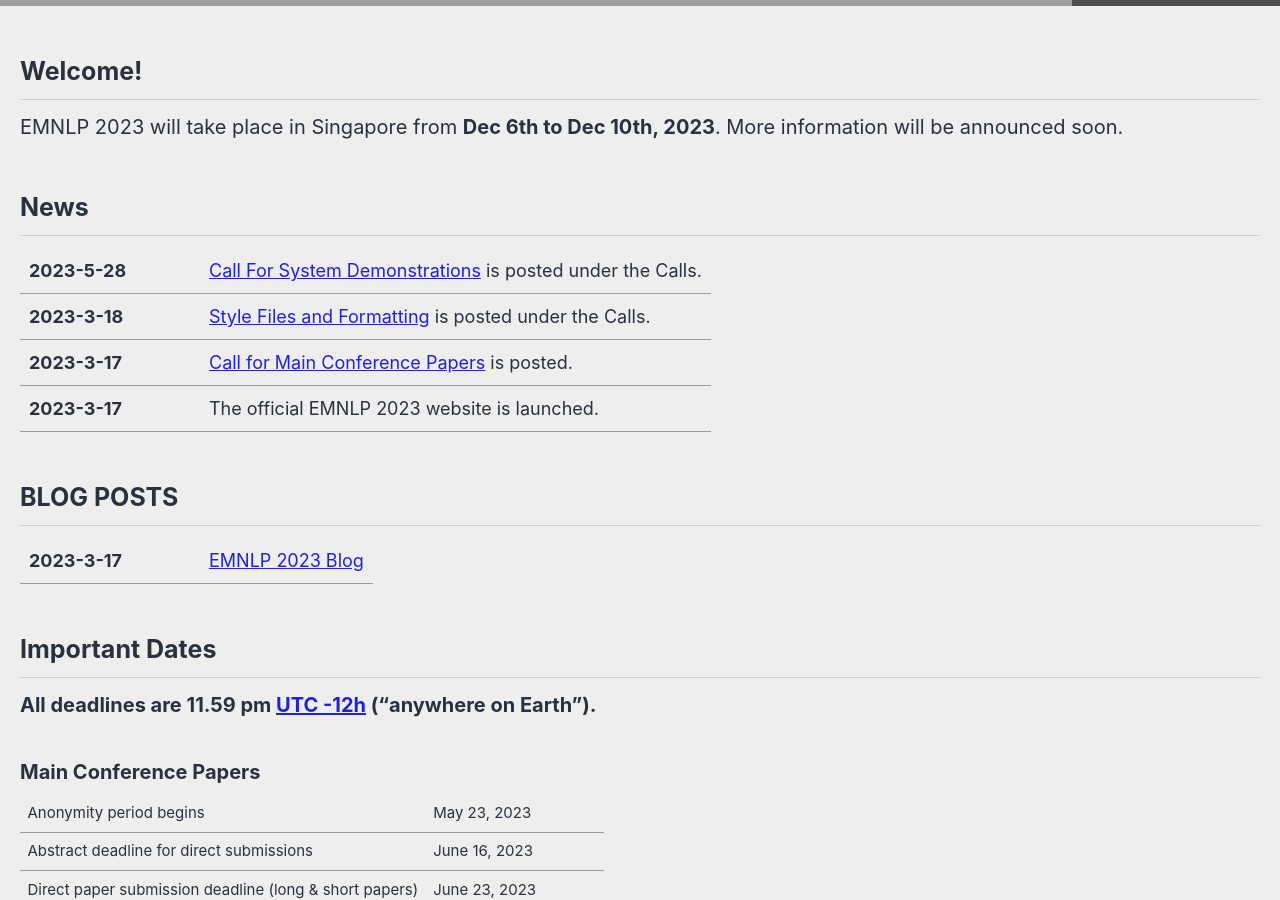
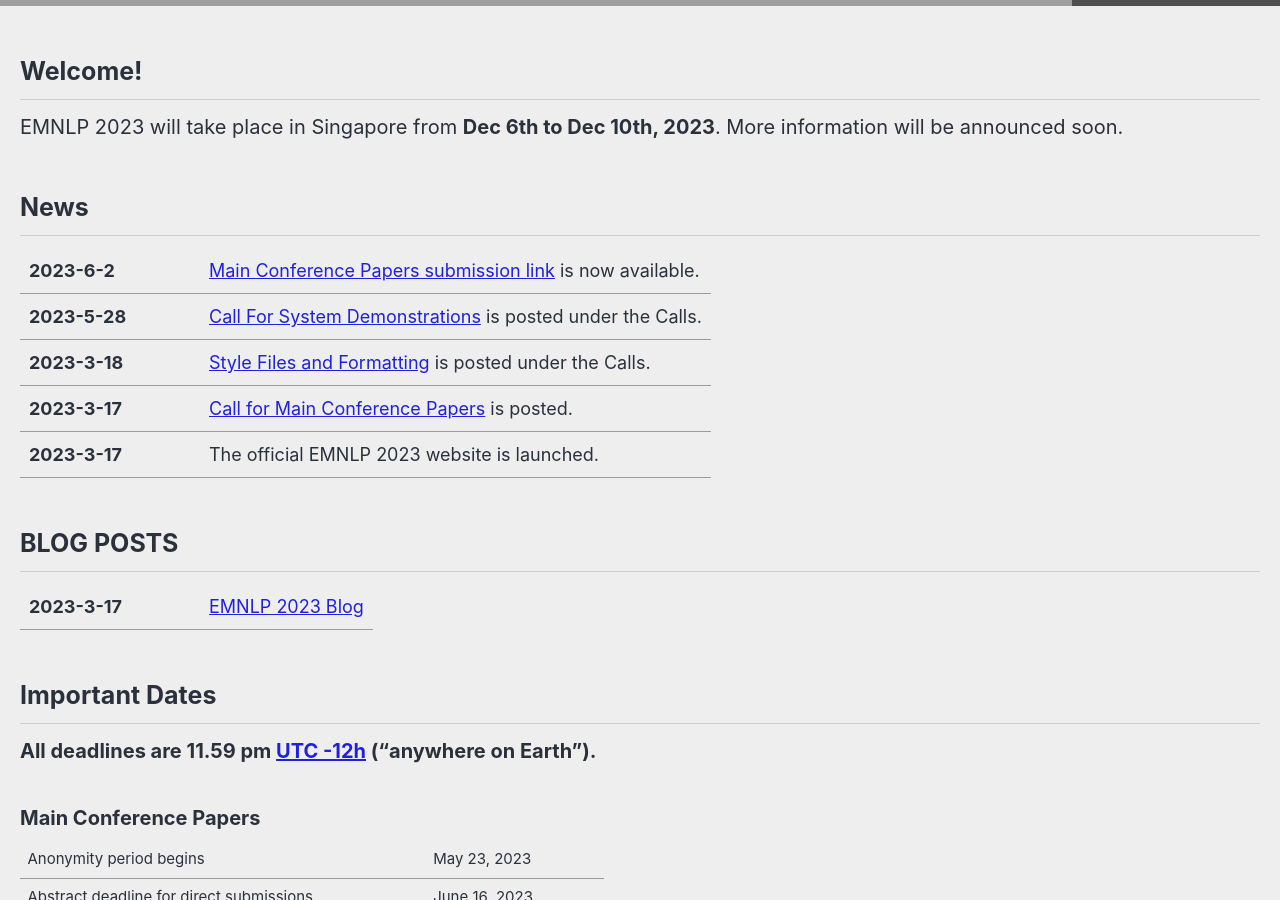
Before and after one commit to acl-org/emnlp-2023, a Jekyll site: the page built from _pages/home.md, in a window 1280 px wide and 900 px high, scrolled down 449 px. Built offline with Jekyll 4.4.1, drawn with Linux system fonts in a browser that asks for light colours; cached includes are drawn as plain includes; nearby versions of some CDN libraries; grey boxes are pictures that could not be loaded.

Commit message:
Add submission link

```diff
--- a/_pages/home.md
+++ b/_pages/home.md
@@ -17,6 +17,7 @@
 .news-table { font-size: .9em; table-layout: fixed; }
 .news-table tr td:nth-child(1) { font-weight: bold; width: 10em; }
 </style>
+| 2023-6-2 | [Main Conference Papers submission link](https://openreview.net/group?id=EMNLP/2023/Conference) is now available.
 | 2023-5-28 | [Call For System Demonstrations](/calls/demos/) is posted under the Calls.
 | 2023-3-18 | [Style Files and Formatting](/calls/style-and-formatting/) is posted under the Calls.
 | 2023-3-17 | [Call for Main Conference Papers](/calls/main_conference_papers/) is posted.
```
